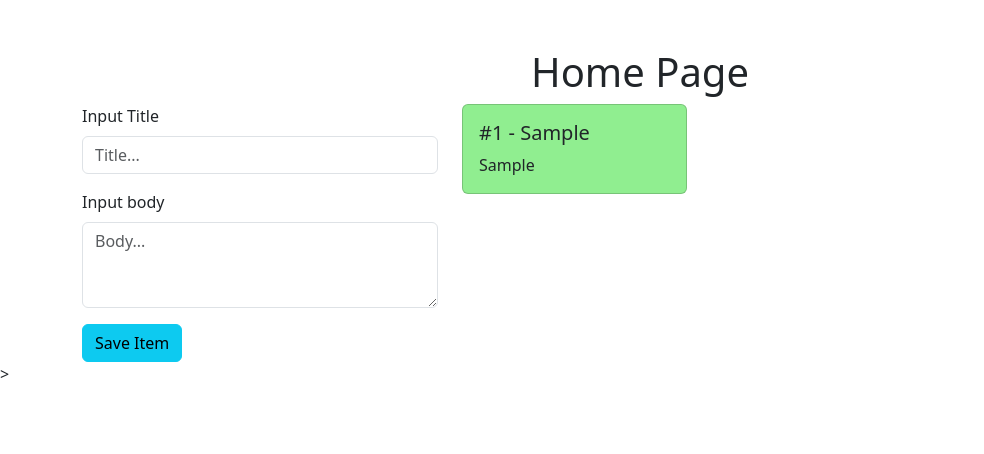
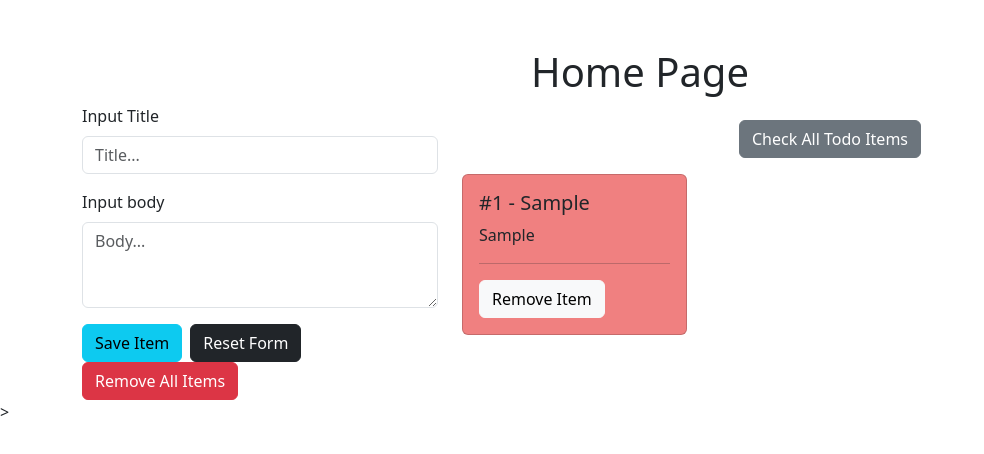
Before and after one commit to IhorTroia/react-hw, a React (Create React App) app: page / in a window 1280 px wide. Both pictures are taken after typing "Sample", "Sample" into the empty fields and a click on the button "Save Item". Shown: the top 454 px of the page, without its empty margins (0-984 px from the left). Built offline with nearby package versions, Linux system fonts and the light colour scheme.

Commit message:
todo completed

```diff
--- a/src/components/TodoForm/TodoForm.jsx
+++ b/src/components/TodoForm/TodoForm.jsx
@@ -8,7 +8,7 @@ const defaultFormState = {
     body: '',
 };
 
-const TodoForm = ({saveDataHandler}) => {
+const TodoForm = ({saveDataHandler, deleteAllTodos}) => {
 
 
     const formik = useFormik({
@@ -50,6 +50,19 @@ const TodoForm = ({saveDataHandler}) => {
                 }
             </Form.Group>
             <Button type='submit' variant="info">Save Item</Button>
+            <Button
+                onClick={() => {formik.resetForm()}}
+                className='mx-2'
+                type='button'
+                variant='dark'
+            >Reset Form
+            </Button>
+            <Button
+                onClick={deleteAllTodos}
+                type='button'
+                variant='danger'
+            >Remove All Items
+            </Button>
         </Form>
     );
 };
--- a/src/components/TodoItem/TodoItem.jsx
+++ b/src/components/TodoItem/TodoItem.jsx
@@ -1,9 +1,9 @@
-import {Card} from "react-bootstrap";
+import {Button, Card} from "react-bootstrap";
 import {useNavigate} from "react-router-dom";
 import PropTypes from "prop-types";
 import styles from './style.module.scss'
 
-const TodoItem = ({id, title, body}) => {
+const TodoItem = ({id, title, body, removeSingleItem}) => {
     const navigation = useNavigate();
 
     const clickHandler = () => {
@@ -15,6 +15,8 @@ const TodoItem = ({id, title, body}) => {
             <Card.Body>
                 <Card.Title onClick={clickHandler}>#{id} - {title}</Card.Title>
                 <Card.Text>{body}</Card.Text>
+                <hr/>
+                <Button onClick={() => {removeSingleItem(id)}} type='button' variant='light'>Remove Item</Button>
             </Card.Body>
         </Card>
     );
--- a/src/components/TodoItem/style.module.scss
+++ b/src/components/TodoItem/style.module.scss
@@ -2,6 +2,6 @@
   &__item {
     margin-bottom: 3rem;
     margin-right: .25rem;
-    background-color: lightgreen;
+    background-color: lightcoral;
   }
 }
--- a/src/components/TodoList/TodoList.jsx
+++ b/src/components/TodoList/TodoList.jsx
@@ -1,14 +1,23 @@
 import TodoItem from "../TodoItem";
-import {Col, Row} from "react-bootstrap";
+import {Button, Col, Row} from "react-bootstrap";
 import PropTypes from "prop-types";
+import {useNavigate} from "react-router-dom";
 
-const TodoList = ({todos}) => {
+const TodoList = ({todos, deleteSingleItem}) => {
+    const navigation = useNavigate();
+
+    const clickHandler = () => {
+        navigation('todos');
+    }
     return (
         <Row>
+            <Col className='text-center my-3' md={12}>
+                <Button onClick={clickHandler} type='button' variant='secondary'>Check All Todo Items</Button>
+            </Col>
             {
                 todos
                     .map((item) => <Col key={Math.random()} md={4}>
-                        <TodoItem {...item}/>
+                        <TodoItem {...item} removeSingleItem={deleteSingleItem}/>
                 </Col>)
             }
         </Row>
--- a/src/pages/AllTodosPage/AllTodosPage.jsx
+++ b/src/pages/AllTodosPage/AllTodosPage.jsx
@@ -1,9 +1,23 @@
 import BaseTemplate from "../../templates/BaseTemplate";
+import {getData} from "../../utils/saveTodos";
+import {Col, Container, Row} from "react-bootstrap";
+import TodoItem from "../../components/TodoItem";
 
 const AllTodosPage = () => {
+    const data = getData();
+
     return (
         <BaseTemplate title='All Todos'>
-
+            <Container>
+                <Row>
+                    {
+                        data
+                            .map((item) => <Col key={Math.random()} md={4}>
+                                <TodoItem {...item}/>
+                            </Col>)
+                    }
+                </Row>
+            </Container>
         </BaseTemplate>
     );
 };
--- a/src/pages/HomePage/HomePage.jsx
+++ b/src/pages/HomePage/HomePage.jsx
@@ -1,9 +1,10 @@
 import BaseTemplate from "../../templates/BaseTemplate";
-import {Col, Container, Row} from "react-bootstrap";
+import {Button, Col, Container, Row} from "react-bootstrap";
 import TodoForm from "../../components/TodoForm";
 import TodoList from "../../components/TodoList";
 import {useEffect, useState} from "react";
 import {getData, saveTodoItem} from '../../utils/saveTodos'
+import {deleteAllTodoItems, deleteSingleTodo} from "../../utils/deleteTodos";
 
 const HomePage = () => {
     const [todoItems, setTodoItems] = useState([]);
@@ -15,6 +16,16 @@ const HomePage = () => {
         setTodoItems(newState);
     }
 
+    const removeAllTodoItems = () => {
+        deleteAllTodoItems();
+        setTodoItems([]);
+    }
+
+    const removeSingleTodoItem = (id) => {
+        const updatedData = deleteSingleTodo(id);
+        setTodoItems(updatedData);
+    }
+
     useEffect(() => {
         setTodoItems(getData());
     }, []);
@@ -24,11 +35,11 @@ const HomePage = () => {
             <Container>
                 <Row>
                     <Col md={4}>
-                        <TodoForm saveDataHandler={addTodoItem}/>
+                        <TodoForm saveDataHandler={addTodoItem} deleteAllTodos={removeAllTodoItems}/>
                     </Col>
                     <Col md={8}>
                         {todoItems.length ?
-                            <TodoList todos={todoItems}/> :
+                            <TodoList todos={todoItems} deleteSingleItem={removeSingleTodoItem}/> :
                             <h3 className='py-5 text-center'>Create New Item</h3>
                         }
 
--- /dev/null
+++ b/src/utils/deleteTodos.js
@@ -0,0 +1,13 @@
+import {storageKey} from "./saveTodos";
+import {getData} from "./saveTodos";
+
+export const deleteAllTodoItems = () => {
+    localStorage.removeItem(storageKey);
+}
+
+export const deleteSingleTodo = (id) => {
+    const dataFromStorage = getData();
+    const updatedData = dataFromStorage.filter((item) => id !== item.id);
+    localStorage.setItem(storageKey, JSON.stringify(updatedData));
+    return updatedData;
+};
```
